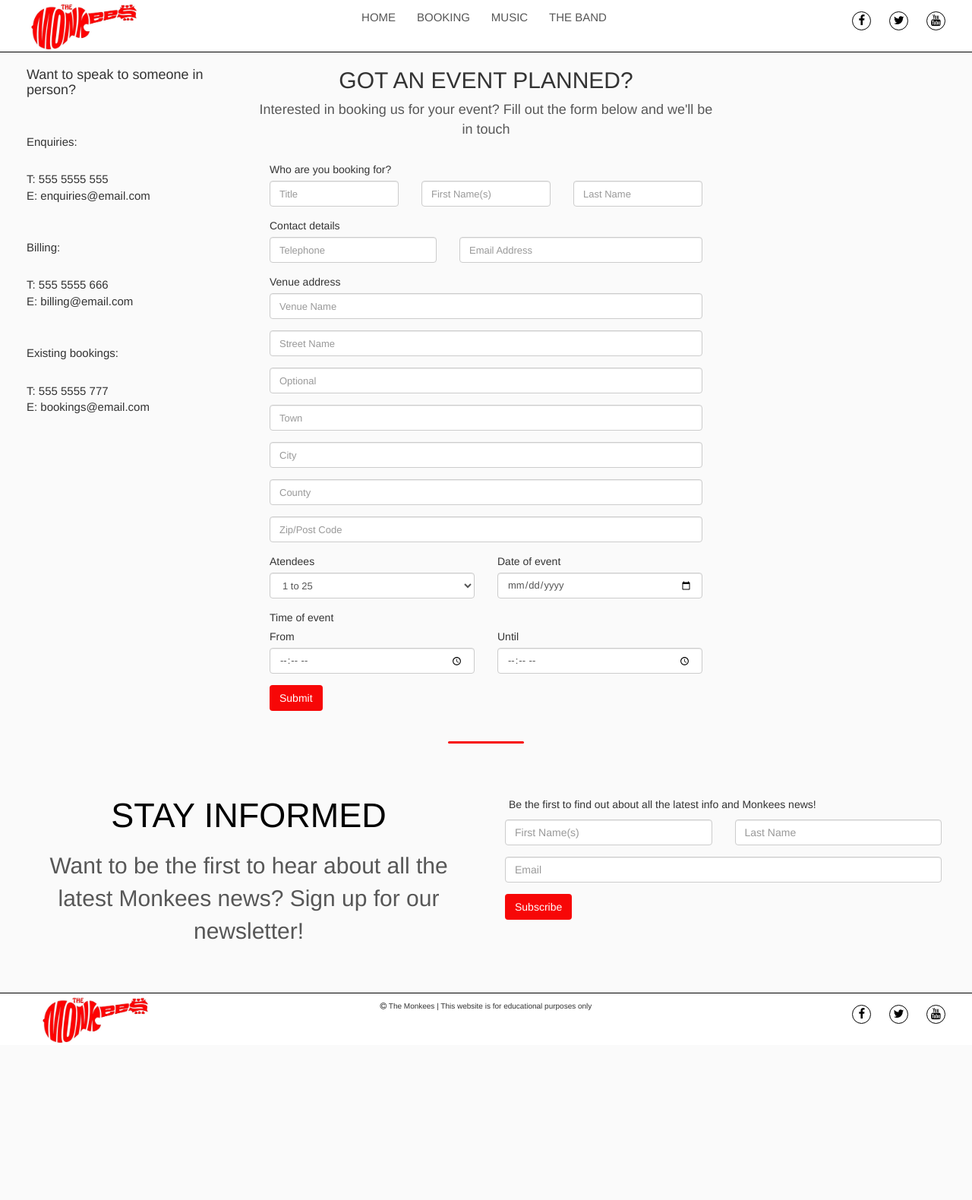
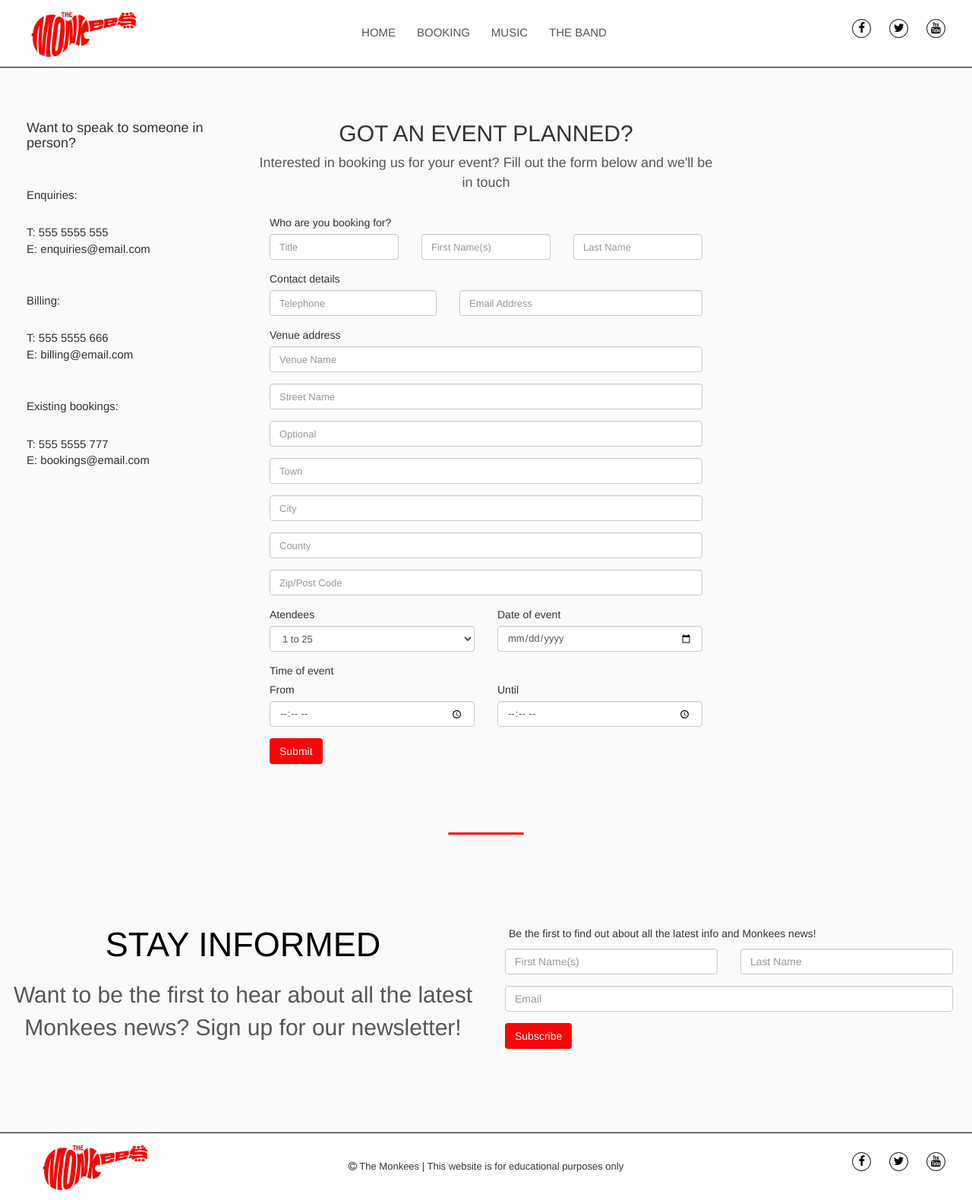
Before and after one commit to Kash1503/user-centric-frontend-development-milestone-project, a plain HTML site: page booking.html in a window 1280 px wide. Shown: the whole page at 76% size. Before the commit the page ends 1376 px from the top, so only its background shows below. Drawn offline with nearby package versions, Linux system fonts and the light colour scheme.

Commit message:
make changes according to mentor feedback. Add white space between sections. Add link to website on readme file. Center the links on the navbar and give more spacing to the navbar and footer. Increase size of text on footer

```diff
--- a/assets/css/style.css
+++ b/assets/css/style.css
@@ -9,6 +9,7 @@ body {
 .bg-color-nav {
     background-color: #fff;
     border-bottom: 1px solid #000;
+    padding: 10px 0;
 }
 
 .bg-color-footer {
@@ -68,6 +69,10 @@ body {
     display: table-cell;
     vertical-align: middle;
     text-align: center;
+}
+
+.white-space{
+    padding: 50px 0;
 }
 
 /*-------------------------------------------Navbar*/
@@ -165,11 +170,19 @@ body {
     width: 200px;
 }
 
+.center-nav{
+    padding-top: 10px;
+}
+
 /*-------------------------------------------Footer*/
 
 .copyright-text {
-    margin-top: 10px;
-    font-size: 10px;
+    padding-top: 25px;
+    font-size: 13px;
+}
+
+.footer{
+    padding: 10px 0;
 }
 
 /*-------------------------------------------Welcome section*/
--- a/booking.html
+++ b/booking.html
@@ -24,7 +24,7 @@
                     </div>
                     <!-----------------Navbar links--------------->
                     <div class="hidden-xs col-sm-6">
-                        <ul class="center-align list-inline main-nav uppercase">
+                        <ul class="center-align list-inline main-nav uppercase center-nav">
                             <li class="nav-item">
                                 <a href="index.html" class="nav-link">Home</a>
                             </li>
@@ -89,7 +89,7 @@
     </header>
     <section>
         <div class="container-fluid">
-            <div class="row">
+            <div class="row white-space">
                 <!-----------------Contact info--------------->
                 <aside class="hidden-xs col-sm-3 contact-section">
                     <div class="row">
@@ -271,7 +271,7 @@
     <footer>
         <!-----------------Newsletter--------------->
         <hr class="spacer">
-        <div class="container-fluid">
+        <div class="container-fluid white-space">
             <div class="row newsletter-section">
                 <div class="col-xs-12 col-sm-6 text-center">
                     <h2 class="newsletter-heading uppercase">Stay Informed</h2>
@@ -316,7 +316,7 @@
         </div>
         <!-----------------Footer--------------->
         <div class="container-fluid bg-color-footer">
-            <div class="row">
+            <div class="row footer">
                 <!-----------------Logo--------------->
                 <div class="hidden-xs col-sm-4">
                     <div class="left-align brand-nav">
```
Also changed, not shown: band.html (+6 -4 lines), index.html (+3 -3 lines), music.html (+7 -7 lines), 1 other file.
